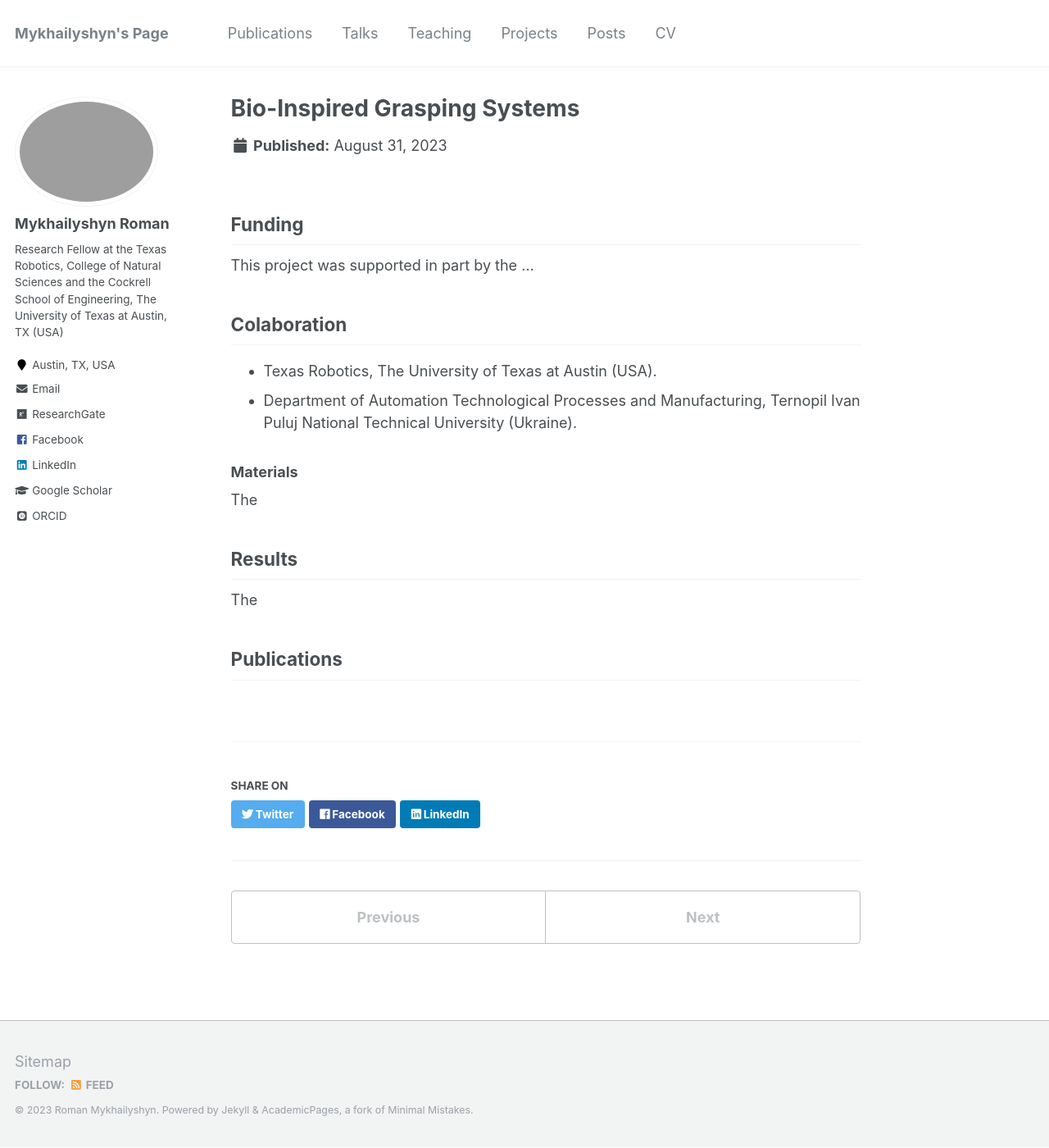
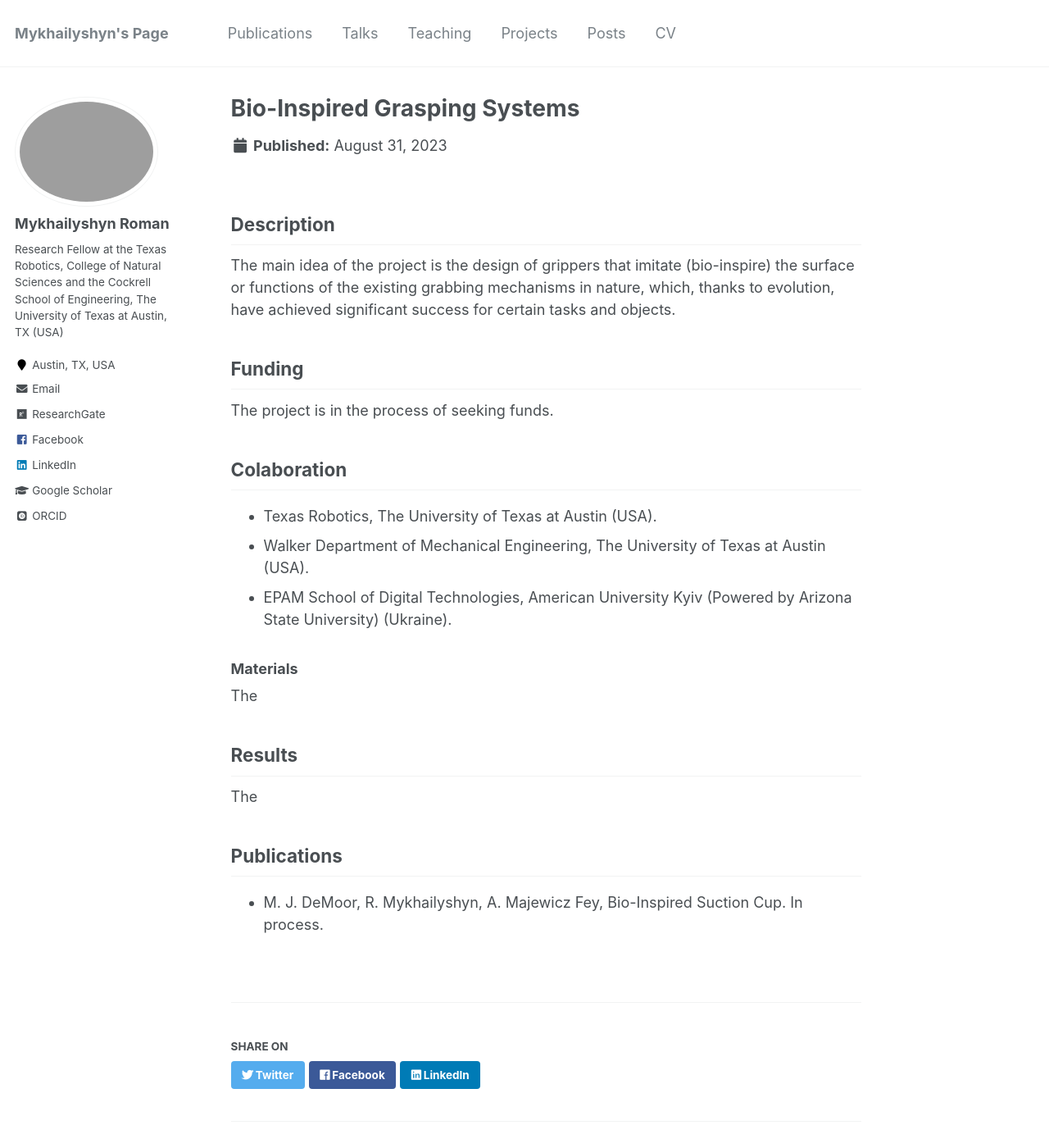
Before and after one commit to RomanMykhailyshyn/RomanMykhailyshyn.github.io, a Jekyll site: the page built from _portfolio/portfolio-3.md, in a window 1280 px wide and 1400 px high. Shown: the whole window at 82% size. Built offline with Jekyll 4.4.1, drawn with Linux system fonts in a browser that asks for light colours; some web fonts are replaced.

Commit message:
Update portfolio-3.md

```diff
--- a/_portfolio/portfolio-3.md
+++ b/_portfolio/portfolio-3.md
@@ -3,12 +3,16 @@ title: "Bio-Inspired Grasping Systems"
 excerpt: "<br/><img src='/images/p2_1.png' width='350'>"
 collection: portfolio
 ---
+## Description
+The main idea of the project is the design of grippers that imitate (bio-inspire) the surface or functions of the existing grabbing mechanisms in nature, which, thanks to evolution, have achieved significant success for certain tasks and objects.
+
 ## Funding
-This project was supported in part by the ...
+The project is in the process of seeking funds.
 
 ## Colaboration
 * Texas Robotics, The University of Texas at Austin (USA).
-* Department of Automation Technological Processes and Manufacturing, Ternopil Ivan Puluj National Technical University (Ukraine).
+* Walker Department of Mechanical Engineering, The University of Texas at Austin (USA).
+* EPAM School of Digital Technologies, American University Kyiv (Powered by Arizona State University) (Ukraine).
 
 ### Materials
 
@@ -20,3 +24,5 @@ The
 The
 
 ## Publications
+
+* M. J. DeMoor, R. Mykhailyshyn, A. Majewicz Fey, Bio-Inspired Suction Cup. In process.
```
